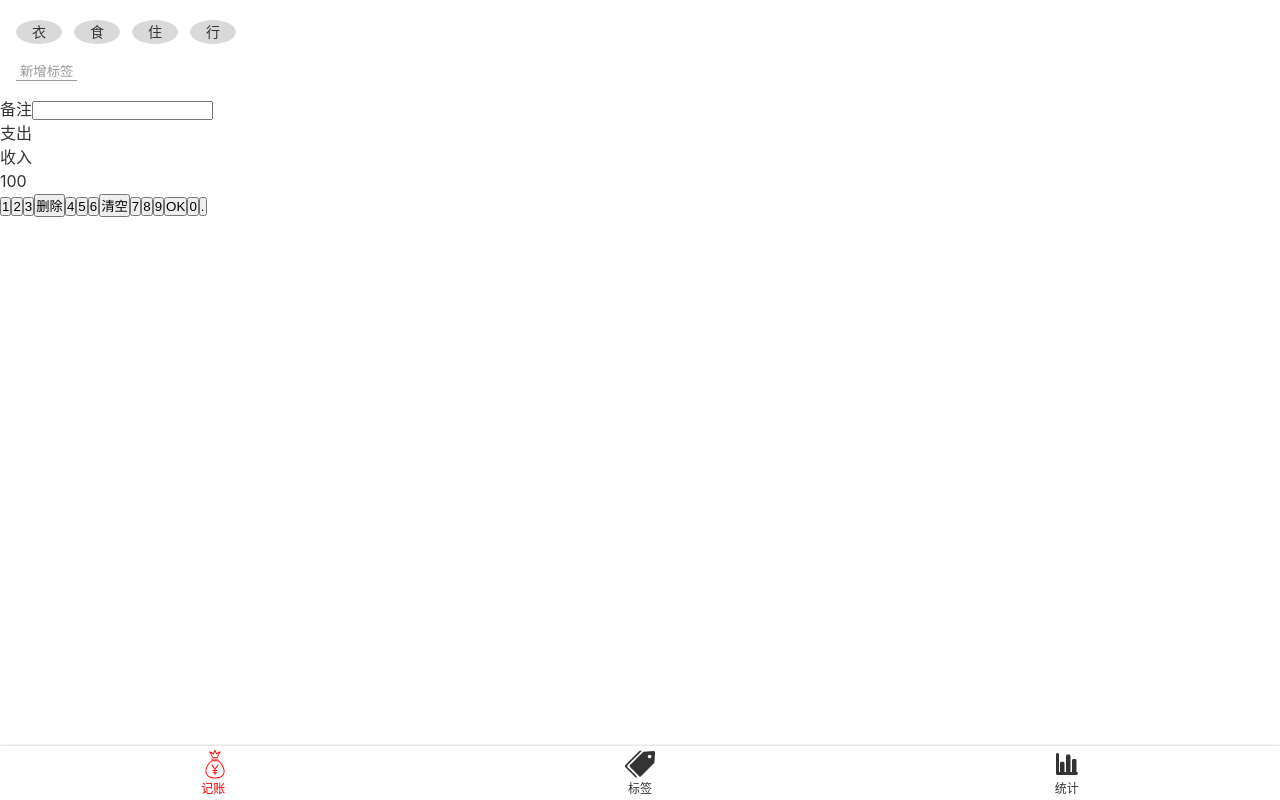
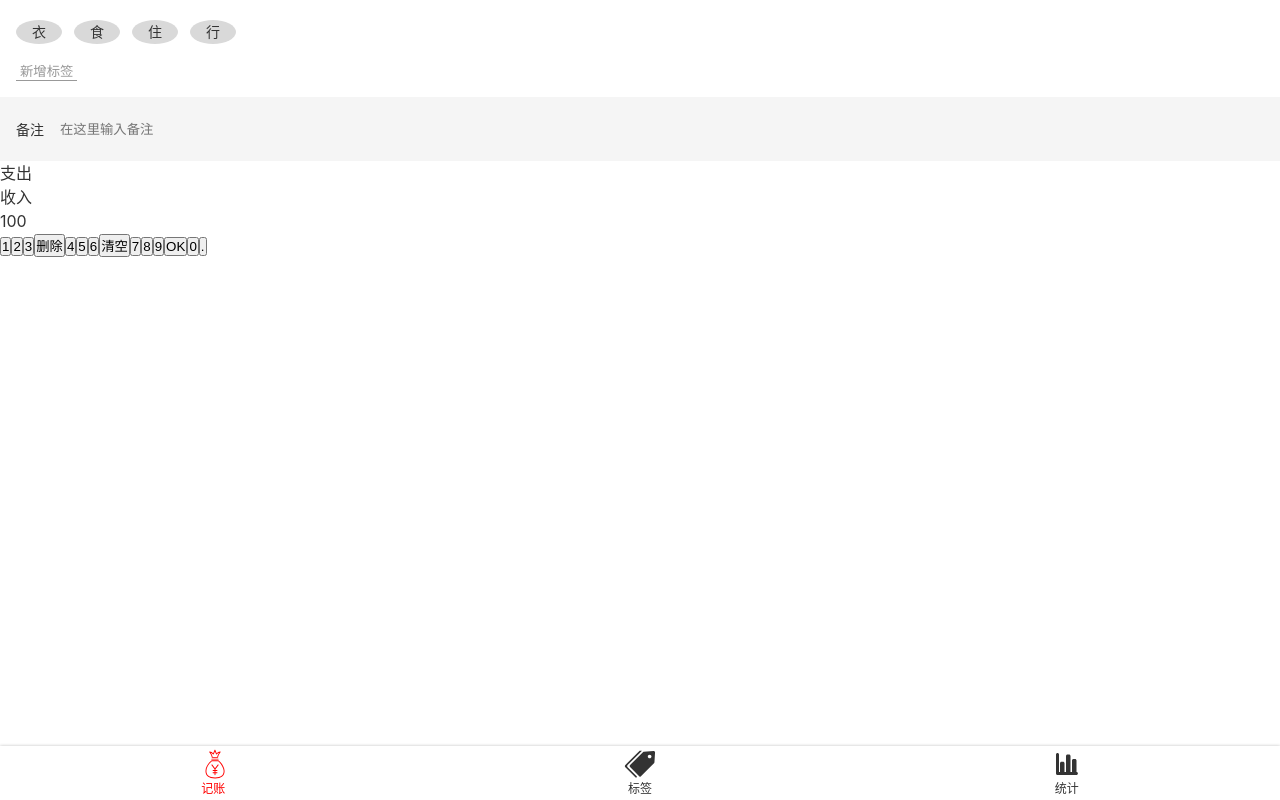
Before and after one commit to alertguo/mango-account, a Vue app: page /#/money in a window 1280 px wide. Built offline with nearby package versions, Linux system fonts and the light colour scheme.

Commit message:
写Notes的CSS

```diff
--- a/src/components/Money/Notes.vue
+++ b/src/components/Money/Notes.vue
@@ -2,7 +2,7 @@
   <div>
     <label class="notes">
       <span class="name">备注</span>
-      <input type="text">
+      <input type="text" placeholder="在这里输入备注">
     </label>
   </div>
 </template>
@@ -10,9 +10,25 @@
 <script lang="ts">
   export default {
     name: "Notes"
-  }
+}
 </script>
 
 <style lang="scss" scoped>
-
+.notes {
+  font-size: 14px;
+  background: #f5f5f5;
+  padding-left: 16px;
+  display: flex;
+  align-items: center;
+  .name {
+    padding-right: 16px;
+  }
+  input {
+    height: 64px;
+    flex-grow: 1;
+    background: transparent;
+    border: none;
+    padding-right: 16px;
+  }
+}
 </style>
```
Also changed, not shown: src/components/Money/Tags.vue (+7 -17 lines).
